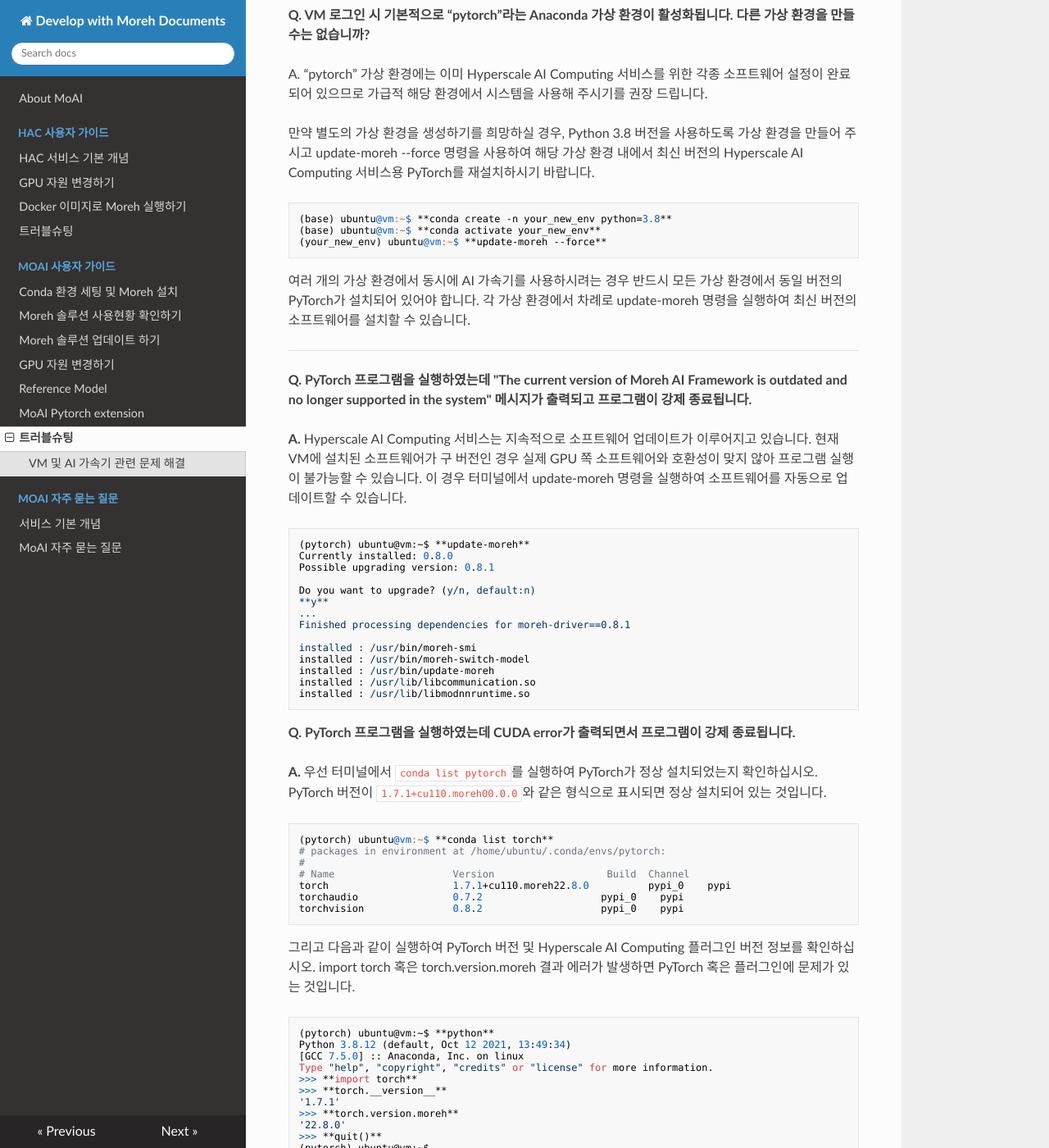
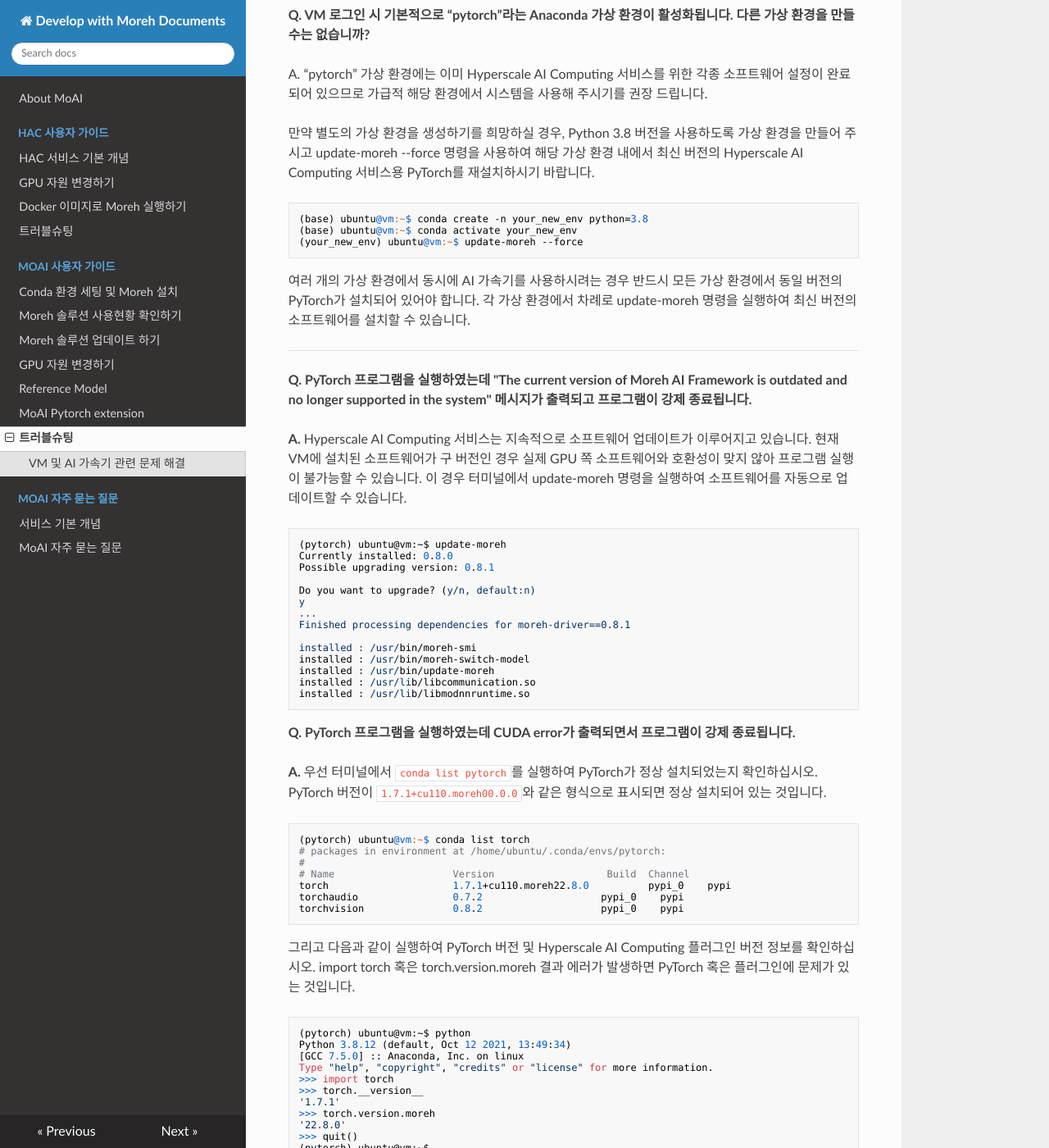
Before and after one commit to johyun1001/moreh-docs-public, an MkDocs documentation site: the page built from docs/MoAI 사용자 가이드/7_트러블슈팅.md, in a window 1280 px wide and 1400 px high, scrolled down 938 px. Shown: the whole window at 82% size. Built offline with MkDocs 1.6.1, drawn with Linux system fonts in a browser that asks for light colours; nearby versions of some CDN libraries; some of the changed text lies outside the part shown.

````diff
--- a/docs/MoAI 사용자 가이드/7_트러블슈팅.md
+++ b/docs/MoAI 사용자 가이드/7_트러블슈팅.md
@@ -50,9 +50,9 @@ A. “pytorch” 가상 환경에는 이미 Hyperscale AI Computing 서비스를
 만약 별도의 가상 환경을 생성하기를 희망하실 경우, Python 3.8 버전을 사용하도록 가상 환경을 만들어 주시고 update-moreh --force 명령을 사용하여 해당 가상 환경 내에서 최신 버전의 Hyperscale AI Computing 서비스용 PyTorch를 재설치하시기 바랍니다.
 
 ```
-(base) ubuntu@vm:~$ **conda create -n your_new_env python=3.8**
-(base) ubuntu@vm:~$ **conda activate your_new_env**
-(your_new_env) ubuntu@vm:~$ **update-moreh --force**
+(base) ubuntu@vm:~$ conda create -n your_new_env python=3.8
+(base) ubuntu@vm:~$ conda activate your_new_env
+(your_new_env) ubuntu@vm:~$ update-moreh --force
 ```
 
 여러 개의 가상 환경에서 동시에 AI 가속기를 사용하시려는 경우 반드시 모든 가상 환경에서 동일 버전의 PyTorch가 설치되어 있어야 합니다. 각 가상 환경에서 차례로 update-moreh 명령을 실행하여 최신 버전의 소프트웨어를 설치할 수 있습니다.
@@ -65,12 +65,12 @@ A. “pytorch” 가상 환경에는 이미 Hyperscale AI Computing 서비스를
 **A.** Hyperscale AI Computing 서비스는 지속적으로 소프트웨어 업데이트가 이루어지고 있습니다. 현재 VM에 설치된 소프트웨어가 구 버전인 경우 실제 GPU 쪽 소프트웨어와 호환성이 맞지 않아 프로그램 실행이 불가능할 수 있습니다. 이 경우 터미널에서 update-moreh 명령을 실행하여 소프트웨어를 자동으로 업데이트할 수 있습니다.
 
 ```
-(pytorch) ubuntu@vm:~$ **update-moreh**
+(pytorch) ubuntu@vm:~$ update-moreh
 Currently installed: 0.8.0
 Possible upgrading version: 0.8.1
 
 Do you want to upgrade? (y/n, default:n)
-**y**
+y
 ...
 Finished processing dependencies for moreh-driver==0.8.1
 
@@ -87,7 +87,7 @@ installed : /usr/lib/libmodnnruntime.so
 **A.** 우선 터미널에서 `conda list pytorch`를 실행하여 PyTorch가 정상 설치되었는지 확인하십시오. PyTorch 버전이 `1.7.1+cu110.moreh00.0.0`와 같은 형식으로 표시되면 정상 설치되어 있는 것입니다.
 
 ```
-(pytorch) ubuntu@vm:~$ **conda list torch**
+(pytorch) ubuntu@vm:~$ conda list torch
 # packages in environment at /home/ubuntu/.conda/envs/pytorch:
 #
 # Name                    Version                   Build  Channel
@@ -99,23 +99,23 @@ torchvision               0.8.2                    pypi_0    pypi
 그리고 다음과 같이 실행하여 PyTorch 버전 및 Hyperscale AI Computing 플러그인 버전 정보를 확인하십시오. import torch 혹은 torch.version.moreh 결과 에러가 발생하면 PyTorch 혹은 플러그인에 문제가 있는 것입니다.
 
 ```
-(pytorch) ubuntu@vm:~$ **python**
+(pytorch) ubuntu@vm:~$ python
 Python 3.8.12 (default, Oct 12 2021, 13:49:34)
 [GCC 7.5.0] :: Anaconda, Inc. on linux
 Type "help", "copyright", "credits" or "license" for more information.
->>> **import torch**
->>> **torch.__version__**
+>>> import torch
+>>> torch.__version__
 '1.7.1'
->>> **torch.version.moreh**
+>>> torch.version.moreh
 '22.8.0'
->>> **quit()**
+>>> quit()
 (pytorch) ubuntu@vm:~$
 ```
 
 위 두 단계 중 하나에서 실패한 경우 다음과 같이 실행하여 PyTorch를 재설치해 보십시오.
 
 ```
-(pytorch) ubuntu@vm:~$ **update-moreh --force**
+(pytorch) ubuntu@vm:~$ update-moreh --force
 ```
 
 애플리케이션에 NVIDIA GPU 의존적인 기능이 포함되어 있는 경우 Hyperscale AI Computing 서비스용 PyTorch가 정상 설치되었더라도 CUDA error가 발생할 수 있습니다. 이 경우 별도로 기술 지원을 받으시기 바랍니다.
@@ -127,7 +127,7 @@ Type "help", "copyright", "credits" or "license" for more information.
 **A.** 시스템에 너무 낮은 버전(1.16 미만)의 NumPy 라이브러리가 설치되어 문제가 발생할 수 있습니다. 다음과 같이 실행하여 현재 설치된 NumPy 버전을 확인하십시오.
 
 ```
-(pytorch) ubuntu@vm:~$ **conda list numpy**
+(pytorch) ubuntu@vm:~$ conda list numpy
 # packages in environment at /home/ubuntu/.conda/envs/pytorch:
 #
 # Name                    Version                   Build  Channel
@@ -137,7 +137,7 @@ numpy                     1.15.2                   pypi_0    pypi
 다음과 같이 실행하여 NumPy 버전을 업데이트할 수 있습니다.
 
 ```
-(pytorch) ubuntu@vm:~$ **conda install numpy -c conda-forge**
+(pytorch) ubuntu@vm:~$ conda install numpy -c conda-forge
 ```
 
 ---
````
